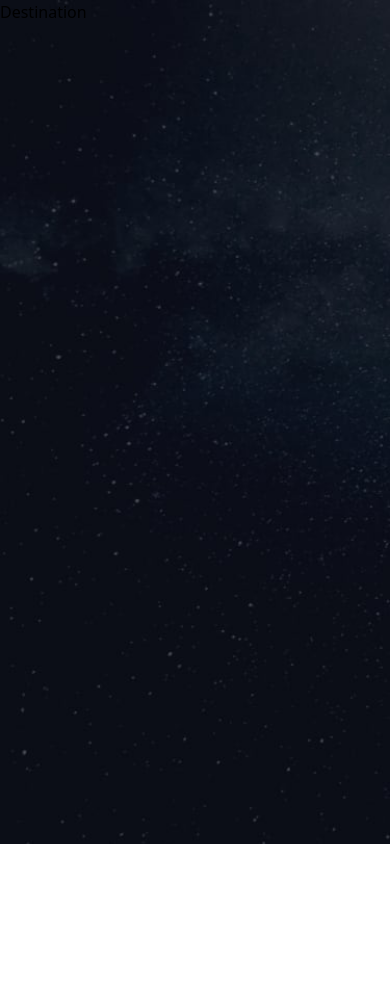
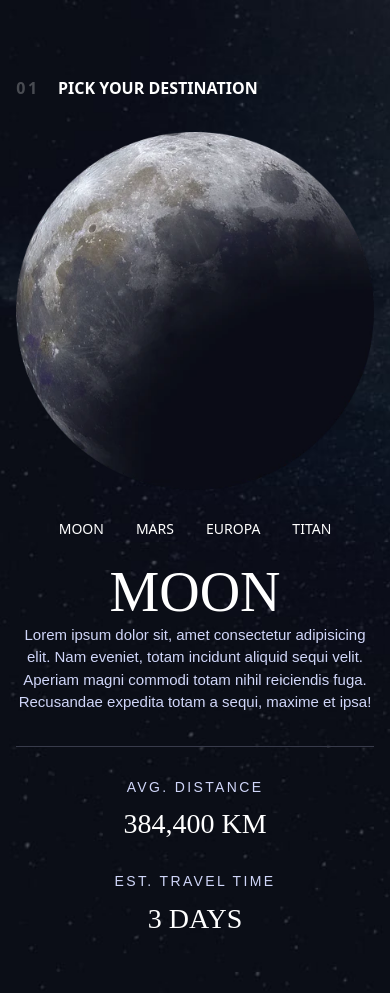
Before and after one commit to esyef/space-tourism-website, a React (Vite) app: page / in a window 390 px wide. Before the commit the page ends 844 px from the top, so only its background shows below. Built offline with nearby package versions, Linux system fonts and the light colour scheme.

Commit message:
feat: add page destination responsive with components

```diff
--- /dev/null
+++ b/src/components/DestinationCard.jsx
@@ -0,0 +1,63 @@
+import Slidertext from './Slidertext'
+import moon from '../assets/destination/image-moon.webp'
+
+const tabs = [
+  { value: 'moon', path: '/moon' },
+  { value: 'mars', path: '/mars' },
+  { value: 'europa', path: '/europa' },
+  { value: 'titan', path: '/titan' },
+]
+
+const footer = [
+  { label: 'avg. distance', value: '384,400 km' },
+  { label: 'est. travel time', value: '3 days' },
+]
+
+const DestinationCard = () => {
+  return (
+    <article className='grid grid-cols-1 xl:grid-cols-2 justify-items-center xl:justify-items-start gap-y-[26px] md:gap-y-[56px] md:max-w-[573px] xl:max-w-[1047px] mx-auto pb-[58px] md:pb-[62px] '>
+      <section>
+        <img src={moon} alt='' className='object-cover' />
+      </section>
+
+      <section className='flex flex-col items-center xl:items-start'>
+        <header className='mb-5 xl:mb-[37px]'>
+          <nav>
+            {tabs.map(({ value, path }) => (
+              <Slidertext path={path} value={value} key={value} />
+            ))}
+          </nav>
+        </header>
+
+        <section className='text-center xl:text-left mb-8'>
+          <h1 className='uppercase text-white heading-3 md:text-[80px] xl:text-2xl md:leading-[91.68px]'>
+            Moon
+          </h1>
+          <p className='text-periwinkleBlue text-[15px] font-barlow md:text-base xl:text-body'>
+            Lorem ipsum dolor sit, amet consectetur adipisicing elit. Nam
+            eveniet, totam incidunt aliquid sequi velit. Aperiam magni commodi
+            totam nihil reiciendis fuga. Recusandae expedita totam a sequi,
+            maxime et ipsa!
+          </p>
+        </section>
+
+        <footer className='border-t-[1px] border-[#383B4B] pt-8 w-full'>
+          <ul className='flex flex-col md:flex-row justify-center gap-8 md:gap-3 xl:justify-start xl:gap-20'>
+            {footer.map(({ label, value }) => (
+              <li key={label} className='text-center xl:text-left'>
+                <p className='uppercase text-periwinkleBlue tracking-[2.36px] text-sm font-barlow mb-3'>
+                  {label}
+                </p>
+                <p className='uppercase text-white text-md font-bellefair'>
+                  {value}
+                </p>
+              </li>
+            ))}
+          </ul>
+        </footer>
+      </section>
+    </article>
+  )
+}
+
+export default DestinationCard
--- /dev/null
+++ b/src/components/Slidertext.jsx
@@ -0,0 +1,12 @@
+/* eslint-disable react/prop-types */
+const Slidertext = ({ value, path }) => {
+  return (
+    <a
+      href={path}
+      className='text-sm md:text-base text-white xl:hover:border-b-[3px] xl:hover:border-white xl:pb-2 uppercase last:mr-0 mr-8'
+    >
+      {value}
+    </a>
+  )
+}
+export default Slidertext
--- /dev/null
+++ b/src/components/index.js
@@ -0,0 +1,3 @@
+import DestinationCard from './DestinationCard'
+
+export { DestinationCard }
--- a/src/index.css
+++ b/src/index.css
@@ -4,6 +4,17 @@
 
 @layer components {
   /* design system */
+  .heading-1,
+  .heading-2,
+  .heading-3,
+  .heading-4,
+  .heading-5,
+  .subheading-1,
+  .subheading-2,
+  .nav-text {
+    @apply uppercase;
+  }
+
   .heading-1 {
     @apply font-bellefair text-3xl font-normal;
   }
--- a/src/pages/destination/Destination.jsx
+++ b/src/pages/destination/Destination.jsx
@@ -1,5 +1,23 @@
+import { DestinationCard } from '../../components'
+
 const Destination = () => {
-  return <main className='bg-destination min-h-screen'>Destination</main>
+  return (
+    <main className='bg-destination min-h-screen pt-[76px]'>
+      <div className='grid grid-cols-1 max-w-[1110.5px] mx-auto w-11/12 gap-y-8 md:gap-y-[60px] xl:gap-y-16'>
+        <header>
+          <h1 className='text-white base font-bold uppercase '>
+            <span className='tracking-[2.7px] mr-[18px] opacity-25'>
+              {'01'}
+            </span>
+            Pick your destination
+          </h1>
+        </header>
+        <section>
+          <DestinationCard />
+        </section>
+      </div>
+    </main>
+  )
 }
 
 export default Destination
```
Also changed, not shown: src/data.json (+22 -22 lines).
